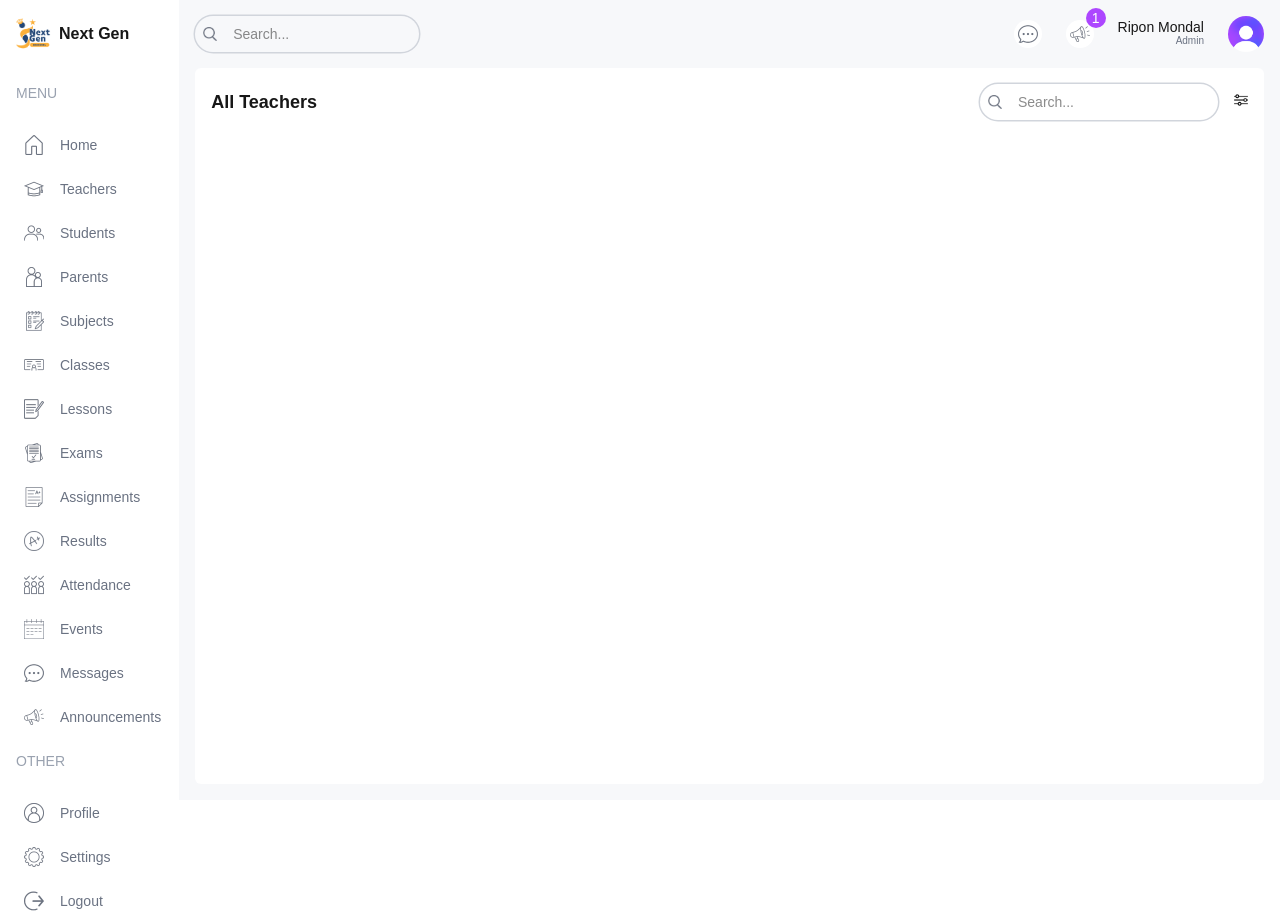
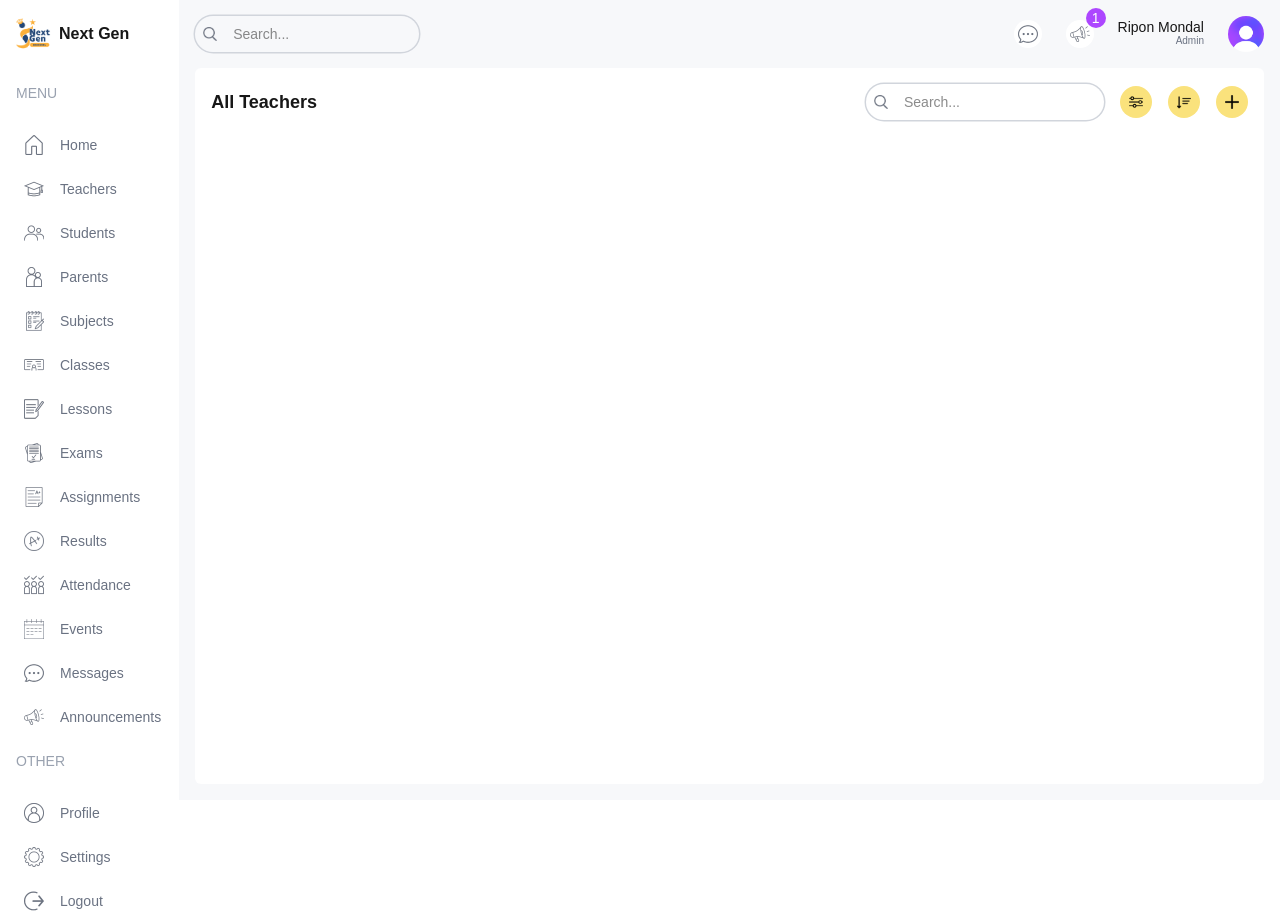
Before and after one commit to riponmondalbd/next-gen-school, a Next.js app: page /list/teachers in a window 1280 px wide. Built offline with nearby package versions, Linux system fonts and the light colour scheme.

Commit message:
make 3 button filter, sort and plus

```diff
--- a/src/app/(dashboard)/list/teachers/page.tsx
+++ b/src/app/(dashboard)/list/teachers/page.tsx
@@ -11,11 +11,32 @@ export default function TeacherListPage() {
           {/* search box */}
           <TableSearch />
           {/* all filters */}
-          <div className="">
-            <button>
+          <div className="flex items-center gap-4 self-end md:self-auto">
+            {/* filter */}
+            <button className="w-8 h-8 flex items-center justify-center rounded-full bg-nextYellow">
               <Image
                 src={"/assets/filter.png"}
                 alt="filter icon"
+                width={14}
+                height={14}
+              />
+            </button>
+
+            {/* sort */}
+            <button className="w-8 h-8 flex items-center justify-center rounded-full bg-nextYellow">
+              <Image
+                src={"/assets/sort.png"}
+                alt="sort icon"
+                width={14}
+                height={14}
+              />
+            </button>
+
+            {/* plus */}
+            <button className="w-8 h-8 flex items-center justify-center rounded-full bg-nextYellow">
+              <Image
+                src={"/assets/plus.png"}
+                alt="plus icon"
                 width={14}
                 height={14}
               />
```
